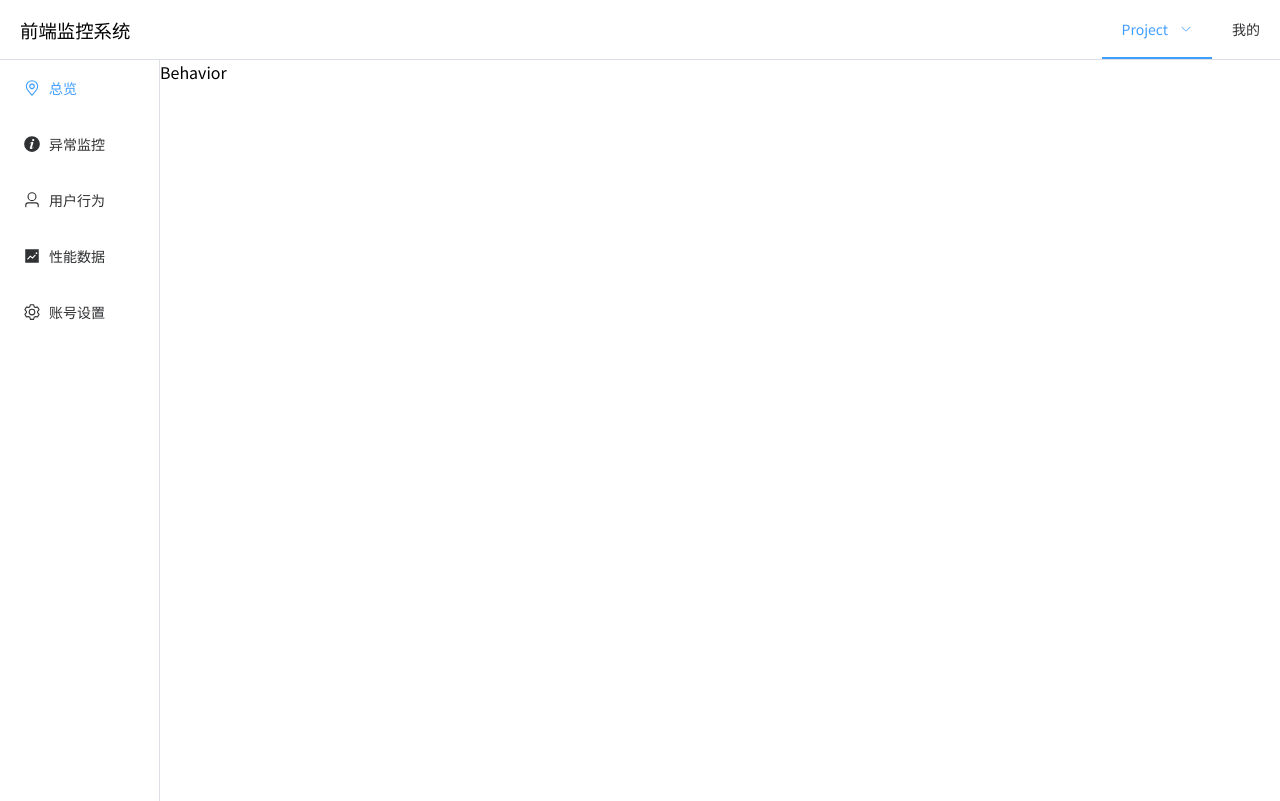
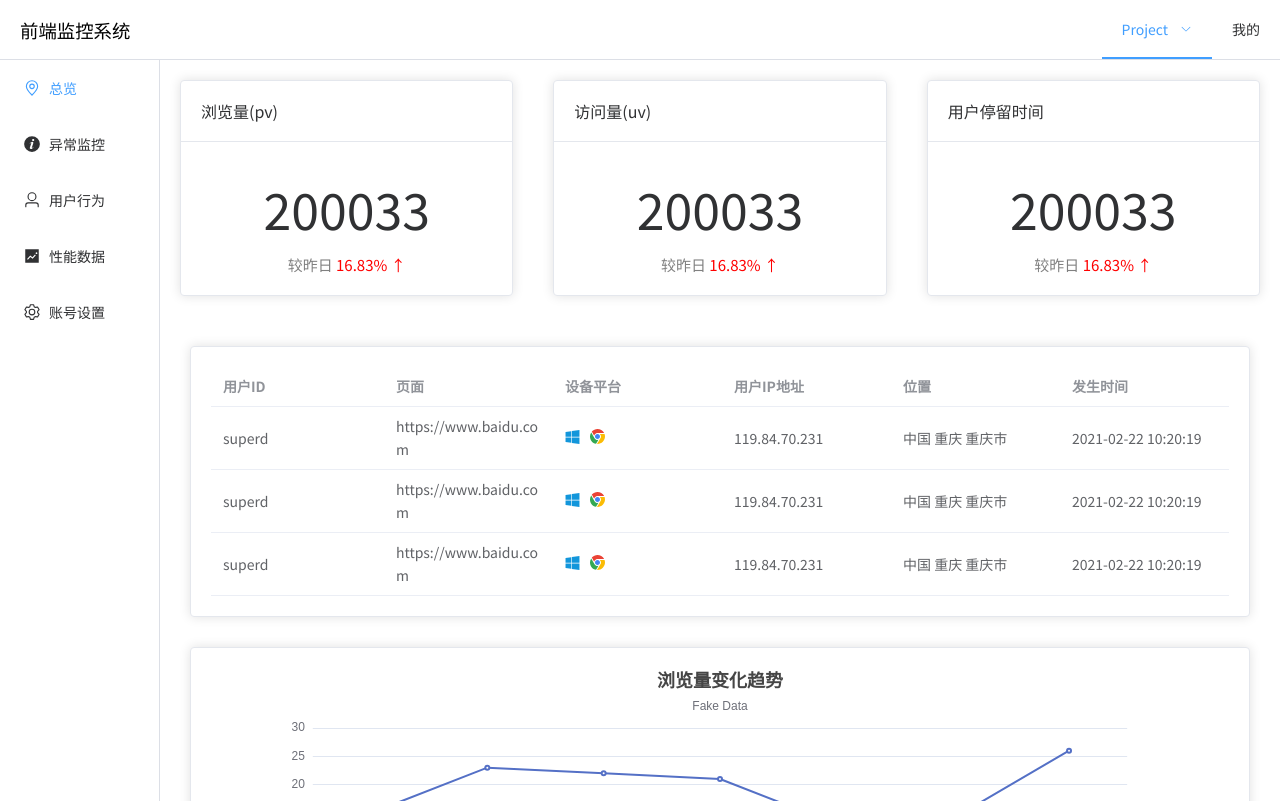
Before and after one commit to AmaneChan/frontend-monitor, a Vue app in the folder packages/frontend/: page /behavior in a window 1280 px wide. Built offline with nearby package versions, Linux system fonts and the light colour scheme.

Commit message:
用户行为模块

```diff
--- a/packages/frontend/src/App.vue
+++ b/packages/frontend/src/App.vue
@@ -7,7 +7,7 @@
 </template>
 
 <script setup lang="ts">
-import LoginRegister from './components/LoginRegister.vue'
+// import LoginRegister from './components/LoginRegister.vue'
 </script>
 
 <style>
--- a/packages/frontend/src/view/DataViews/Behavior.vue
+++ b/packages/frontend/src/view/DataViews/Behavior.vue
@@ -1,7 +1,135 @@
-<script lang="ts" setup></script>
+<script lang="ts" setup>
+import Chart from '../../components/Chart.vue';
+const tableData = [
+	{
+		userId: "superd",
+		page: "https://www.baidu.com",
+		userIp: '119.84.70.231',
+		address:"中国 重庆 重庆市",
+		time:"2021-02-22 10:20:19"
+	},
+	{
+		userId: "superd",
+		page: "https://www.baidu.com",
+		userIp: '119.84.70.231',
+		address:"中国 重庆 重庆市",
+		time:"2021-02-22 10:20:19"
+	},
+	{
+		userId: "superd",
+		page: "https://www.baidu.com",
+		userIp: '119.84.70.231',
+		address:"中国 重庆 重庆市",
+		time:"2021-02-22 10:20:19"
+	}
+]
+const uvOption ={
+	title: {
+		text: '浏览量变化趋势',
+		subtext: 'Fake Data',
+		left: 'center',
+	},
+	xAxis: {
+		type: 'category',
+		data: ['Mon', 'Tue', 'Wed', 'Thu', 'Fri', 'Sat', 'Sun'],
+	},
+	yAxis: {
+		type: 'value',
+	},
+	series: [
+		{
+			data: [15, 23, 22, 21, 13, 14, 26],
+			type: 'line',
+		},
+	],
+}
+
+</script>
 
 <template>
-	<div>Behavior</div>
+	<div class="cardList">
+		<el-card class="box-card" style="margin:20px;width: 30%;">
+			<template #header>
+				<div class="card-header">
+					<span>浏览量(pv)</span>
+				</div>
+			</template>
+			<div class="card">
+				<p>200033</p>
+				<div class="compare">较昨日 <span style=" color:red">16.83% ↑</span></div>
+			</div>
+		</el-card>
+		<el-card class="box-card" style="margin:20px;width: 30%;">
+			<template #header>
+				<div class="card-header">
+					<span>访问量(uv)</span>
+				</div>
+			</template>
+			<div class="card">
+				<p>200033</p>
+				<div class="compare">较昨日 <span style=" color:red">16.83% ↑</span></div>
+			</div>
+		</el-card>
+		<el-card class="box-card" style="margin:20px;width: 30%;">
+			<template #header>
+				<div class="card-header">
+					<span>用户停留时间</span>
+				</div>
+			</template>
+			<div class="card">
+				<p>200033</p>
+				<div class="compare">较昨日 <span style=" color:red">16.83% ↑</span></div>
+			</div>
+		</el-card>
+
+	</div>
+
+	<div class="userForm">
+		<el-card>
+		<el-table :data="tableData" style="width: 100%">
+			<el-table-column prop="userId" label="用户ID" />
+			<el-table-column prop="page" label="页面"/>
+			<el-table-column  label="设备平台">
+				<svg style="width: 15px;height: 15px;margin-right: 10px;" t="1660189913325" class="icon" viewBox="0 0 1024 1024" version="1.1" xmlns="http://www.w3.org/2000/svg" p-id="2439" width="200" height="200"><path d="M426.285714 574.857143v372l-389.714285-53.714286v-318.285714h389.714285z m0-424.571429v376.571429H36.571429V204z m561.142857 424.571429v449.142857l-518.285714-71.428571v-377.714286h518.285714z m0-501.714286v453.714286H469.142857V144.571429z" p-id="2440" fill="#1296db"></path></svg>
+				<svg style="width: 15px;height: 15px;" t="1660190173965" class="icon" viewBox="0 0 1024 1024" version="1.1" xmlns="http://www.w3.org/2000/svg" p-id="4201" width="200" height="200"><path d="M123.648 178.346667C361.642667-98.602667 802.986667-43.946667 967.936 279.68h-396.501333c-71.424 0-117.546667-1.621333-167.509334 24.661333-58.709333 30.933333-102.997333 88.234667-118.485333 155.52L123.648 178.389333z" fill="#EA4335" p-id="4202"></path><path d="M341.674667 512c0 93.866667 76.330667 170.24 170.154666 170.24 93.866667 0 170.154667-76.373333 170.154667-170.24s-76.330667-170.24-170.154667-170.24c-93.866667 0-170.154667 76.373333-170.154666 170.24z" fill="#4285F4" p-id="4203"></path><path d="M577.877333 734.848c-95.530667 28.373333-207.274667-3.114667-268.501333-108.8-46.762667-80.64-170.24-295.765333-226.346667-393.557333-196.565333 301.226667-27.136 711.808 329.685334 781.866666l165.12-279.509333z" fill="#34A853" p-id="4204"></path><path d="M669.866667 341.76a233.130667 233.130667 0 0 1 43.008 286.634667c-40.576 69.973333-170.154667 288.682667-232.96 394.581333 367.658667 22.656 635.733333-337.664 514.645333-681.258667H669.866667z" fill="#FBBC05" p-id="4205"></path></svg>
+			</el-table-column>
+			<el-table-column prop="userIp" label="用户IP地址"/>
+			<el-table-column prop="address" label="位置"/>
+			<el-table-column prop="time" label="发生时间"/>
+		</el-table>
+	</el-card>
+	</div>
+	<div class="userChart">
+		<el-card style="margin:30px">
+			<Chart value="uvid" :option="uvOption"></Chart>
+		</el-card>
+	</div>
 </template>
+<style scoped>
+* {
+	margin: 0;
+	padding: 0;
+}
 
-<style scoped></style>
+.cardList {
+	display: flex;
+	justify-content: space-around;
+}
+
+.compare {
+	font-size: 15px;
+	color: gray;
+}
+
+.card {
+	text-align: center;
+}
+
+.card p {
+	font-size: 50px;
+	margin: 10px 0;
+}
+.userForm{
+	margin: 30px;
+}
+</style>
--- a/packages/frontend/src/view/DataViews/Overview.vue
+++ b/packages/frontend/src/view/DataViews/Overview.vue
@@ -135,7 +135,7 @@ let opt1 = ref({
 				</el-col>
 
 				<el-col :span="8">
-					<div class="cardContainer">
+					<div class="cardContainer" style="margin-top:16px">
 						<el-card>
 							<Chart :value="dom" :option="opt1"></Chart>
 						</el-card>
@@ -148,18 +148,18 @@ let opt1 = ref({
 				</el-col>
 			</el-row>
 
-			<el-card>
+			<el-card  style="margin:16px">
 				<Chart :value="parentValue" :option="opt"></Chart>
 			</el-card>
 
 			<el-row>
 				<el-col :span="12">
-					<el-card>
+					<el-card style="margin:16px">
 						<Chart :value="dom1" :option="opt"></Chart>
 					</el-card>
 				</el-col>
 				<el-col :span="12">
-					<el-card>
+					<el-card  style="margin:16px">
 						<Chart :value="dom2" :option="opt1"></Chart>
 					</el-card>
 				</el-col>
```
Also changed, not shown: 1 other file (tests, documents, lock files or other folders).
